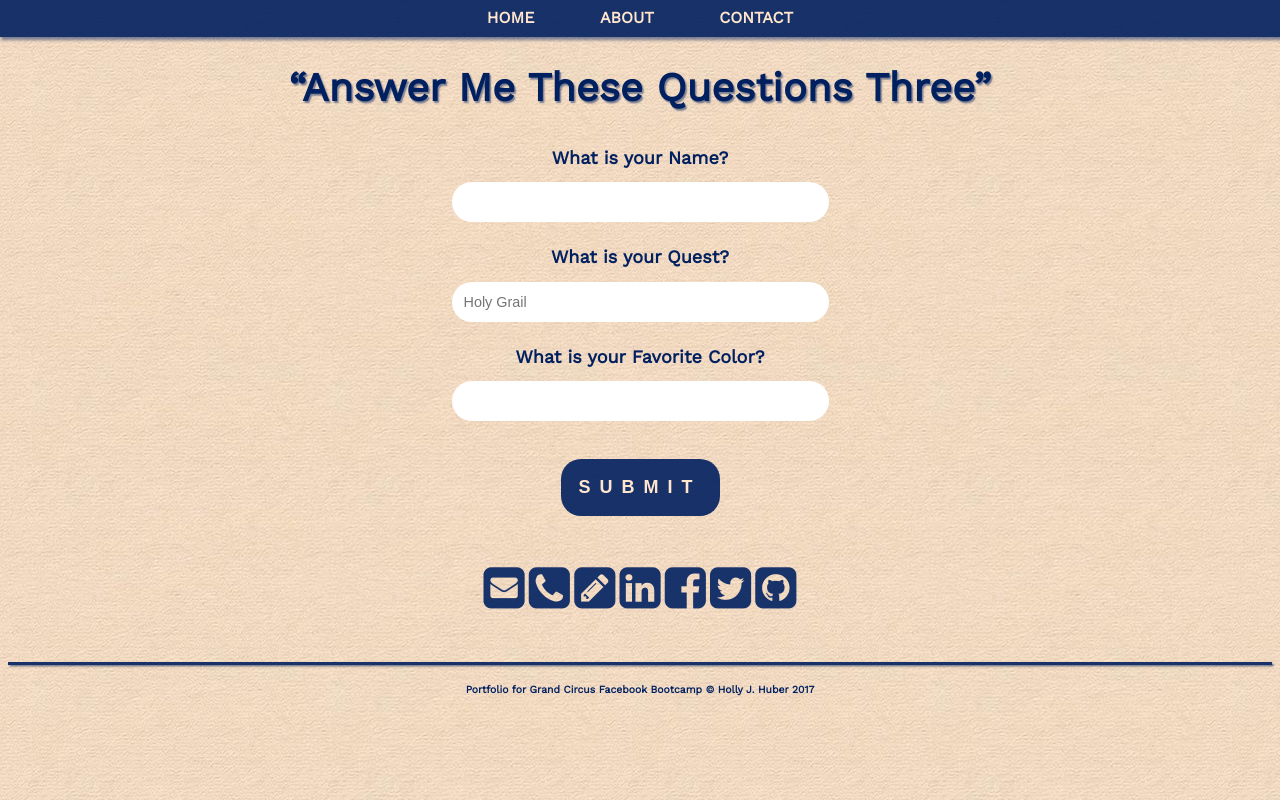
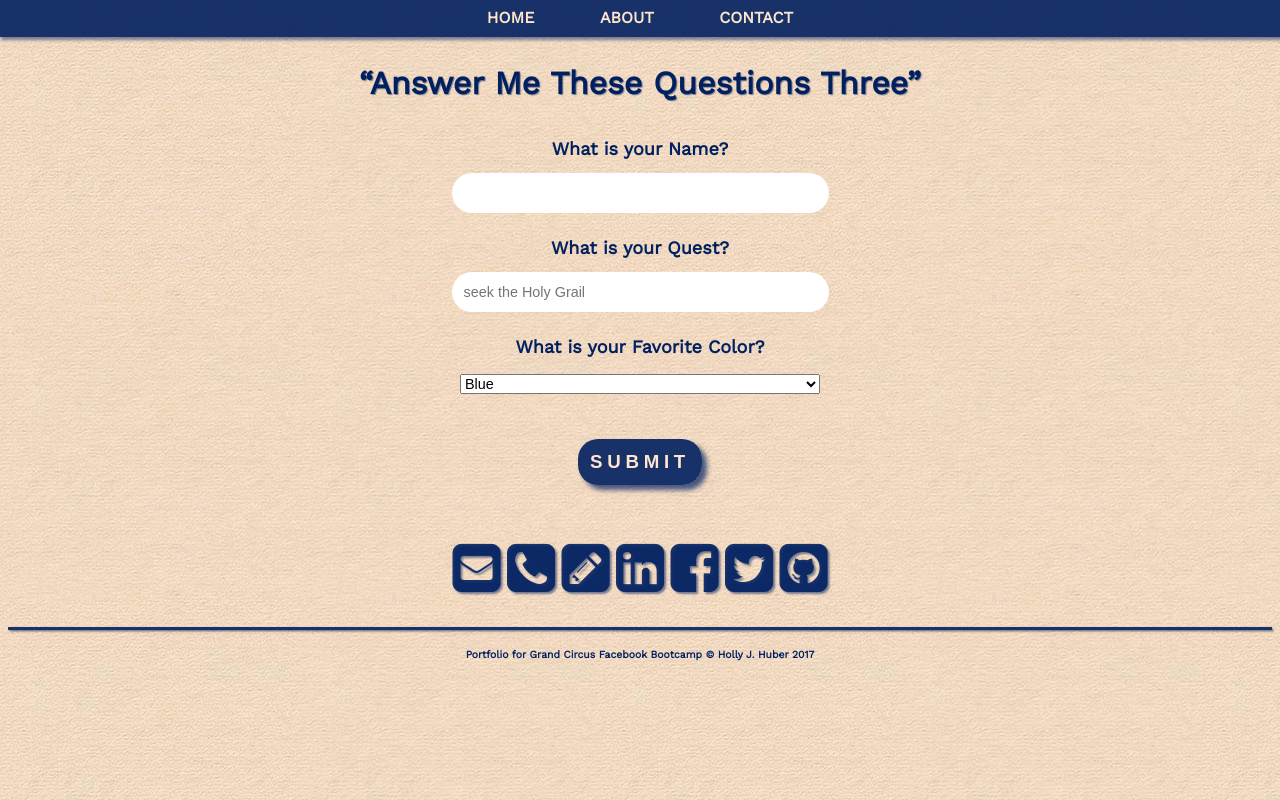
Before and after one commit to HollyJHuber/HuberPortfolio, a plain HTML site: page contact.html in a window 1280 px wide. Drawn offline with nearby package versions, Linux system fonts and the light colour scheme.

Commit message:
add: js function, form function, more styles

```diff
--- a/contact.html
+++ b/contact.html
@@ -15,25 +15,38 @@
                 <a href="about.html">ABOUT</a>
                 <a href="contact.html">CONTACT</a>
             </nav>
-            <h1>“Answer Me These Questions Three”</h1>
+            <h2>“Answer Me These Questions Three”</h2>
         </header>
 
 <!-- start contact content -->
 
 
-        <form id="contactForm" action="" method="">
+        <form id="contactForm">
             <p class="label">What is your Name?</p>
-            <p><input type="text" size="40" name="Name" required="required" /></p>
+            <p><input type="text" size="40" name="Name" /></p>
             <p class="label">What is your Quest?</p>
-            <p><input type="text" size="40" name="Quest" required="required" placeholder="Holy Grail"/></p>
+            <p><input type="text" size="40" name="Quest" placeholder="seek the Holy Grail"/></p>
             <p class="label">What is your Favorite Color?</p>
-            <p><input type="text" size="40" name="Color"/></p>
-            <p><input type="submit" name="Submit" onclick="MontyPython()"/></p>
+            <p><select name="Color">
+                <option value="darkred">Red</option>
+                <option value="darkorange">Orange</option>
+                <option value="goldenrod">Yellow</option>
+                <option value="green">Green</option>
+                <option alue="blue" selected>Blue</option>
+                <option value="blueviolet">Purple</option>
+            </select>
+            </p>
         </form>
 
-        <h4 id="formResults"></h4>
+        <h3><button onclick="MontyPython()"> SUBMIT </button></h3>
 
-        <p id="contactTypes"><a href="mailto:hollyjhuber@gmail.com" title="Send Email"><i class="fa fa-envelope-square fa-3x"></i></a> <a href="tel:2318556271" title="Make Call"><i class="fa fa-phone-square fa-3x"></i></a> <a href="sms://2318556271" title="Send Text"><i class="fa fa-pencil-square fa-3x"></i></a> <a href="https://www.linkedin.com/in/hollyjhuber/" title="View LinkedIn Profile"><i class="fa fa-linkedin-square fa-3x"></i></a> <a href="https://www.facebook.com/holly.j.huber" title="Visit FaceBook"><i class="fa fa-facebook-square fa-3x"></i></a> <a href="https://twitter.com/HollyJHuber" title="Visit Twitter"><i class="fa fa-twitter-square fa-3x"></i></a> <a href="https://github.com/HollyJHuber?tab=repositories" title="View GitHub"><i class="fa fa-github-square fa-3x"></i></a></p>
+        <h3 id="formResults"></h3>
+        <div id="video">
+            <iframe width="560" height="315" src="https://www.youtube.com/embed/pWS8Mg-JWSg?ecver=1" frameborder="0" allowfullscreen>Your browser does not support the HTML5 iframe tag</iframe>
+        </div>
+
+
+        <h3><a href="mailto:hollyjhuber@gmail.com" title="Send Email"><i class="fa fa-envelope-square fa-3x"></i></a> <a href="tel:2318556271" title="Make Call"><i class="fa fa-phone-square fa-3x"></i></a> <a href="sms://2318556271" title="Send Text"><i class="fa fa-pencil-square fa-3x"></i></a> <a href="https://www.linkedin.com/in/hollyjhuber/" title="View LinkedIn Profile"><i class="fa fa-linkedin-square fa-3x"></i></a> <a href="https://www.facebook.com/holly.j.huber" title="Visit FaceBook"><i class="fa fa-facebook-square fa-3x"></i></a> <a href="https://twitter.com/HollyJHuber" title="Visit Twitter"><i class="fa fa-twitter-square fa-3x"></i></a> <a href="https://github.com/HollyJHuber?tab=repositories" title="View GitHub"><i class="fa fa-github-square fa-3x"></i></a></h3>
 
 
 
@@ -45,6 +58,6 @@
                 <p>Portfolio for Grand Circus Facebook Bootcamp &copy; Holly J. Huber 2017</p>
             </div>
         </footer>
-        <script src="/js/code.js"></script>
+        <script src="js/code.js"></script>
     </body>
 </html>
--- a/css/styles.css
+++ b/css/styles.css
@@ -5,7 +5,7 @@ body {
     color: rgb(0,32,96);
 }
 
-h1, h3, h5, nav, footer, .quote, #contactForm .label {
+h1, h2, h3, h5, nav, footer, .quote, #contactForm .label {
     text-align: center;
     font-family: 'Work Sans', cursive;
     font-weight: bold;
@@ -13,6 +13,11 @@ h1, h3, h5, nav, footer, .quote, #contactForm .label {
 h1 {
     text-shadow: 1.5px 1.5px 1.5px rgba(0,32,96,0.5);
     font-size: 2.5em;
+}
+
+h2 {
+    text-shadow: 1px 1px 1px rgba(0,32,96,0.5);
+    font-size: 2em;
 }
 
 nav {
@@ -30,7 +35,7 @@ nav a {
     color: rgb(255,230,204);
     text-decoration: none;
 }
-nav a:hover{
+nav a:hover, h1:hover, h2:hover{
     color: rgba(45,134,45,1);
 }
 
@@ -144,39 +149,66 @@ img{
     margin: 24px 0 6px 0;
 }
 
-#contactForm .label:nth-of-type(1){
+#contactForm .label:nth-of-type(1) {
     margin: 36px 0 6px 0;
 }
-input, textarea {
+input{
     font-size: 1em;
     padding: 12px;
     border-radius: 20px;
     border:none;
+    outline: none;
+
 }
 
-input[type=submit] {
-    text-transform: uppercase;
+select {
+    width: 360px;
+    font-size: 1em;
+}
+
+button {
     background-color: rgba(0,32,96,0.9);
     color: rgb(255,230,204);
     font-weight: bold;
-    font-size: 1.25em;
-    letter-spacing: .5em;
-    margin-top: 24px;
-    padding: 18px;
+    font-size: 1em;
+    letter-spacing: .25em;
+    padding: 12px;
+    margin: 24px 0 0 0;
     border-radius: 20px;
     border: none;
+    box-shadow: 5px 5px 5px rgba(0,32,96,0.7);
+    outline: none;
+
 }
 
-#contactTypes {
-    text-align: center;
-    font-weight: bold;
-    font-size: 1em;
-    margin: 48px 0;
+button:hover {
+    background-color: rgba(45,134,45,0.9);
+}
+
+button:active {
+    box-shadow: 1px 1px 1px rgba(0,32,96,0.3);
+    transform: translateY(4px);
 }
 
 .fa {
     color: rgba(0,32,96,0.9);
+    margin: 36px 0 12px 0;
+    text-shadow: 2px 2px 2px rgba(0,32,96,0.5);
 }
-.fa:hover{
+
+.fa:hover {
     color: rgba(45,134,45,0.9);
 }
+#formResults {
+    display: none;
+    margin-top: 48px;
+}
+#video {
+    width: 560px; /* same width as iframe */
+    margin: 36px auto 12px auto;
+    display: none;
+}
+
+iframe {
+    border-radius: 25px;
+}
--- a/js/code.js
+++ b/js/code.js
@@ -1,6 +1,29 @@
 /* for HuberPortfolio Deliverable2 */
 
-function montyPython(Name, Quest, Color){
-    var node=document.getElementById("Quest");
-    console.log()
+function MontyPython(){
+
+    var name = document.getElementsByName("Name")[0].value;
+    var quest = document.getElementsByName("Quest")[0].value;
+    var color;
+
+    for(var i=0, j=document.getElementsByName("Color").length; i<j; i++){
+        if(document.getElementsByName("Color")[i].selected = "true"){
+            color = document.getElementsByName("Color")[i].value;
+        }
+    }
+
+    if(name.length <1){
+        name = "Sir Galahad";
+    }
+    if(quest.length <1){
+        quest = "seek the Holy Grail"
+    }
+
+    var results = name + " is on a quest to " + quest + "!";
+
+    document.getElementById("formResults").innerHTML = results;
+    document.getElementById("formResults").style.color = color;
+    document.getElementById("formResults").style.display="block";
+    document.getElementById("video").style.display="block";
+
 };
```
